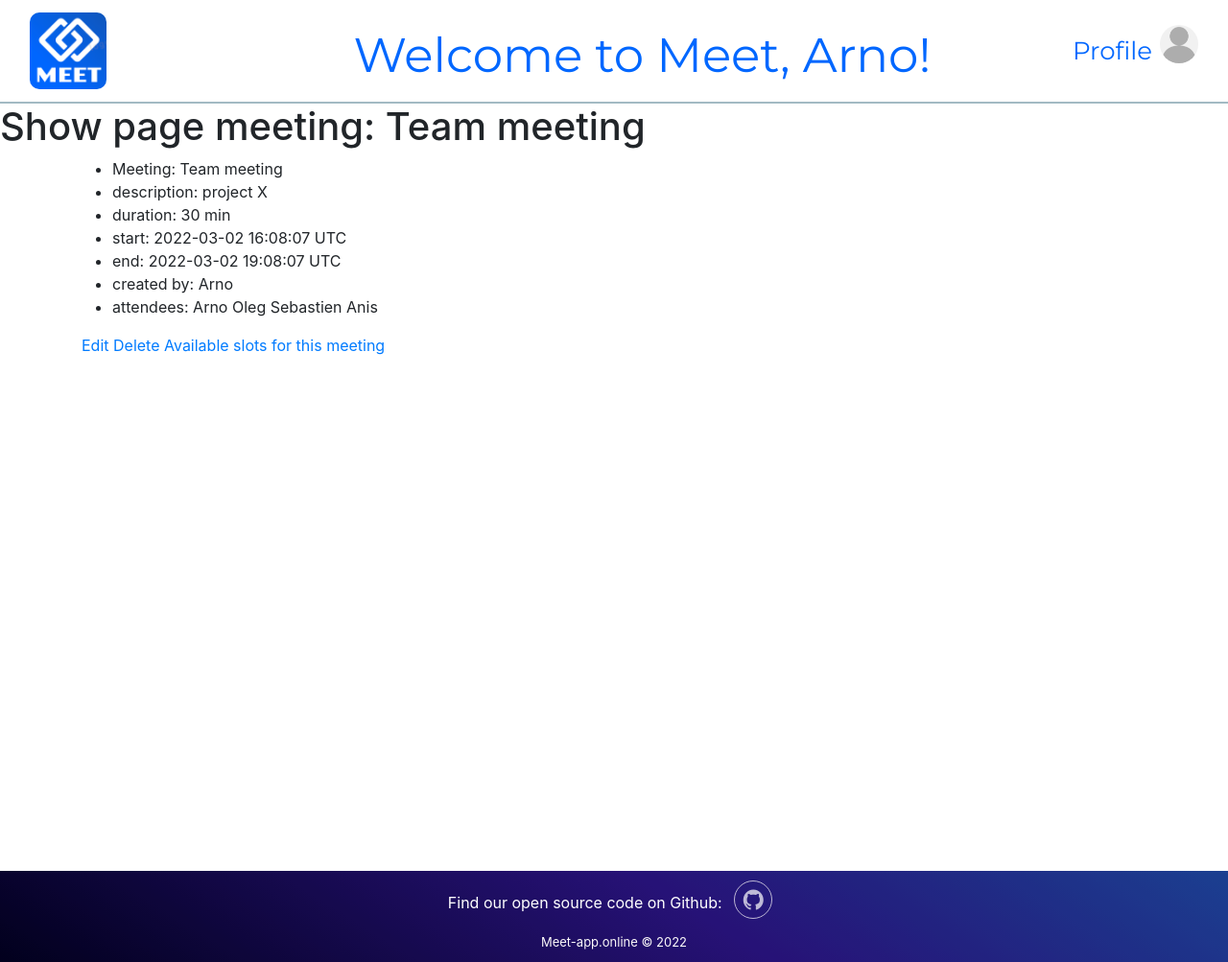
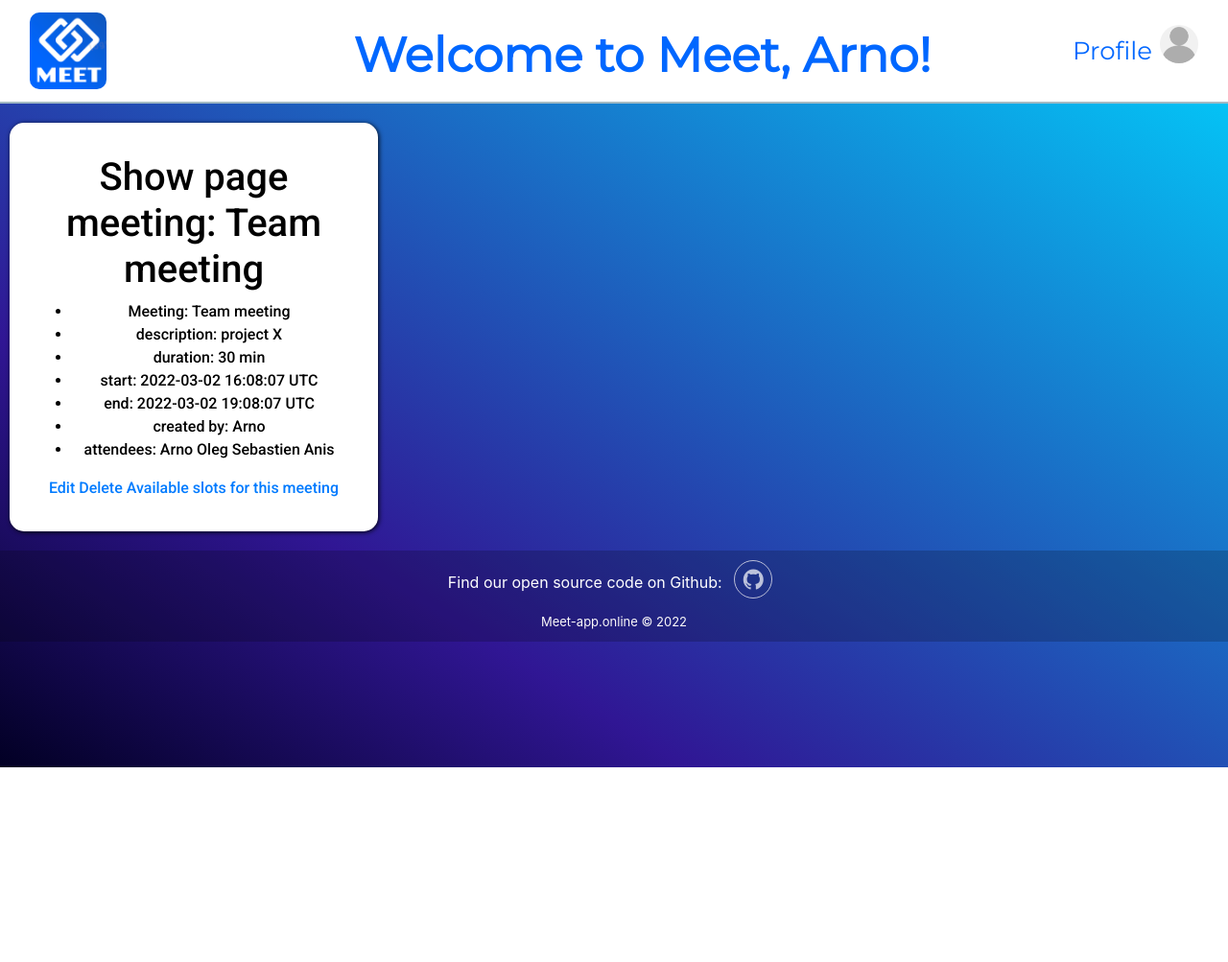
Before and after one commit to Ade2387/Meet-app, a Rails app: page /events/1 in a window 1280 px wide. Shown: the whole page at 96% size. After the commit the page ends 800 px from the top, so only its background shows below. Run offline with Rails 7, Linux system fonts and the light colour scheme; a user stored in the database is signed in; data comes from the database, SQL or seed files in the repository; style sheets or scripts are compiled from the project's sources; some libraries are stand-ins or nearby versions; some web fonts are replaced.

Commit message:
show page css

```diff
--- a/app/assets/stylesheets/application.scss
+++ b/app/assets/stylesheets/application.scss
@@ -22,6 +22,7 @@
 @import "components/api";
 @import "components/avatar";
 @import "components/banner";
+@import "pages/show";
 
 body {
   min-height: 100vh;
--- a/app/assets/stylesheets/components/_navbar.scss
+++ b/app/assets/stylesheets/components/_navbar.scss
@@ -1,7 +1,7 @@
 .navbar-lewagon {
   justify-content: space-between;
   background: #ffffff;
-  border-bottom: #A3BAC3;
+  border-bottom: black;
 }
 
 .navbar {
@@ -41,6 +41,7 @@
   flex:auto;
   font-size: 50px;
   font-family: 'Montserrat';
+  font-weight: bolder;
 
 }
 .nav-link {
--- /dev/null
+++ b/app/assets/stylesheets/pages/_show.scss
@@ -0,0 +1,18 @@
+.Show-page{
+  padding: 30px;
+  border: solid 3px;
+  border-radius: 15px;
+  border-color: white;
+  margin: 20px 10px;
+  text-align: center;
+  background-color: white;
+  color: black;
+  width: 30%;
+  box-shadow: 1px 1px 5px rgba(0,0,0,0.9);
+  font-family: 'Roboto';
+  position: center !important;
+}
+
+.background {
+  position:center;
+}
--- a/app/controllers/application_controller.rb
+++ b/app/controllers/application_controller.rb
@@ -7,7 +7,7 @@
     # For additional in app/views/devise/registrations/edit.html.erb
     devise_parameter_sanitizer.permit(:account_update, keys: [:username, :first_name, :last_name, :photo, :company])
   end
-  # def after_sign_in_path_for(resources)
-  # dashboard_path(current_user) # your path
-  # end
+  def after_sign_in_path_for(resources)
+  dashboard_path(current_user) # your path
+  end
 end
--- a/app/views/events/show.html.erb
+++ b/app/views/events/show.html.erb
@@ -1,7 +1,7 @@
-<div class="background">
+<div class="Show-page">
   <H1>Show page meeting: <%= @event.name %></H1>
 
-  <div class="container">
+  <div class="show-container">
     <ul>
       <li>Meeting: <%= @event.name %></li>
       <li>description: <%= @event.description %></li>
```
